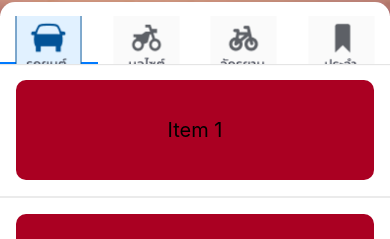
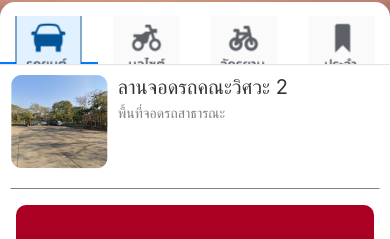
Before and after one commit to MyparkTU/fronted-mobile, a React Native app: screen /Car in a window 390 px wide. Shown: the part 279-518 px from the top of the page. Built offline with nearby package versions, Linux system fonts and the light colour scheme.

Commit message:
chawin
Redesign car create button

```diff
--- a/screens/Car.js
+++ b/screens/Car.js
@@ -1,6 +1,10 @@
-import { StyleSheet, Text, View, SafeAreaView, VirtualizedList } from 'react-native';
+import { StyleSheet, Text, View, SafeAreaView, VirtualizedList, ScrollView, TouchableOpacity, Image } from 'react-native';
+import { useNavigation } from '@react-navigation/native';
+
+const imageMap = require('../assets/map/tsePark2.png');
 
 export default function App() {
+  const navigation = useNavigation();
   const data = [
     {
       id: 1,
@@ -48,7 +52,18 @@ export default function App() {
   const EmptyList = () => <Text style={styles.title}>No items :(</Text>;
 
   return (
-    <SafeAreaView style={styles.container}>
+    <ScrollView style={styles.container}>
+      <View style={styles.btn}>
+          <TouchableOpacity onPress = {() => navigation.navigate('TSE_1', {}) } style={{flexDirection: 'row'}}>
+            <Image source={imageMap} />
+            <Text style={styles.btnMap}>
+              ลานจอดรถคณะวิศวะ 2{"\n"}
+              <Text style={{fontSize: 14, color: '#818181'}}>
+                  พื้นที่จอดรถสาธารณะ
+              </Text>
+            </Text>
+          </TouchableOpacity>
+        </View>
       <VirtualizedList
         style={styles.list}
         data={data}
@@ -61,7 +76,7 @@ export default function App() {
         getItem={getItem}
         onEndReached={loadMoreItems}
       />
-    </SafeAreaView>
+    </ScrollView>
   );
 }
 
@@ -69,8 +84,8 @@ const styles = StyleSheet.create({
   container: {
     flex: 1,
     backgroundColor: '#fff',
-    alignItems: 'center',
-    justifyContent: 'center',
+    // alignItems: 'center',
+    // justifyContent: 'center',
   },
   item: {
     height: 100,
@@ -91,6 +106,22 @@ const styles = StyleSheet.create({
   divider: {
     height: 2,
     backgroundColor: "#EBEBEB"
+  },
+  btnMap: {
+    marginLeft: 10,
+    alignSelf: 'stretch',
+    color: '#343434',
+    fontSize: 20
+  },
+  btn: {
+    flexDirection: 'row',
+    borderWidth: 1,
+    borderColor: '#FFF',
+    height: 114.5,
+    borderBottomColor: '#818181',
+    marginTop: 10,
+    width: '95%',
+    alignSelf: 'center'
   }
 });
 
```
Also changed, not shown: screens/park/tse_2.js (added, +48 -0 lines).
